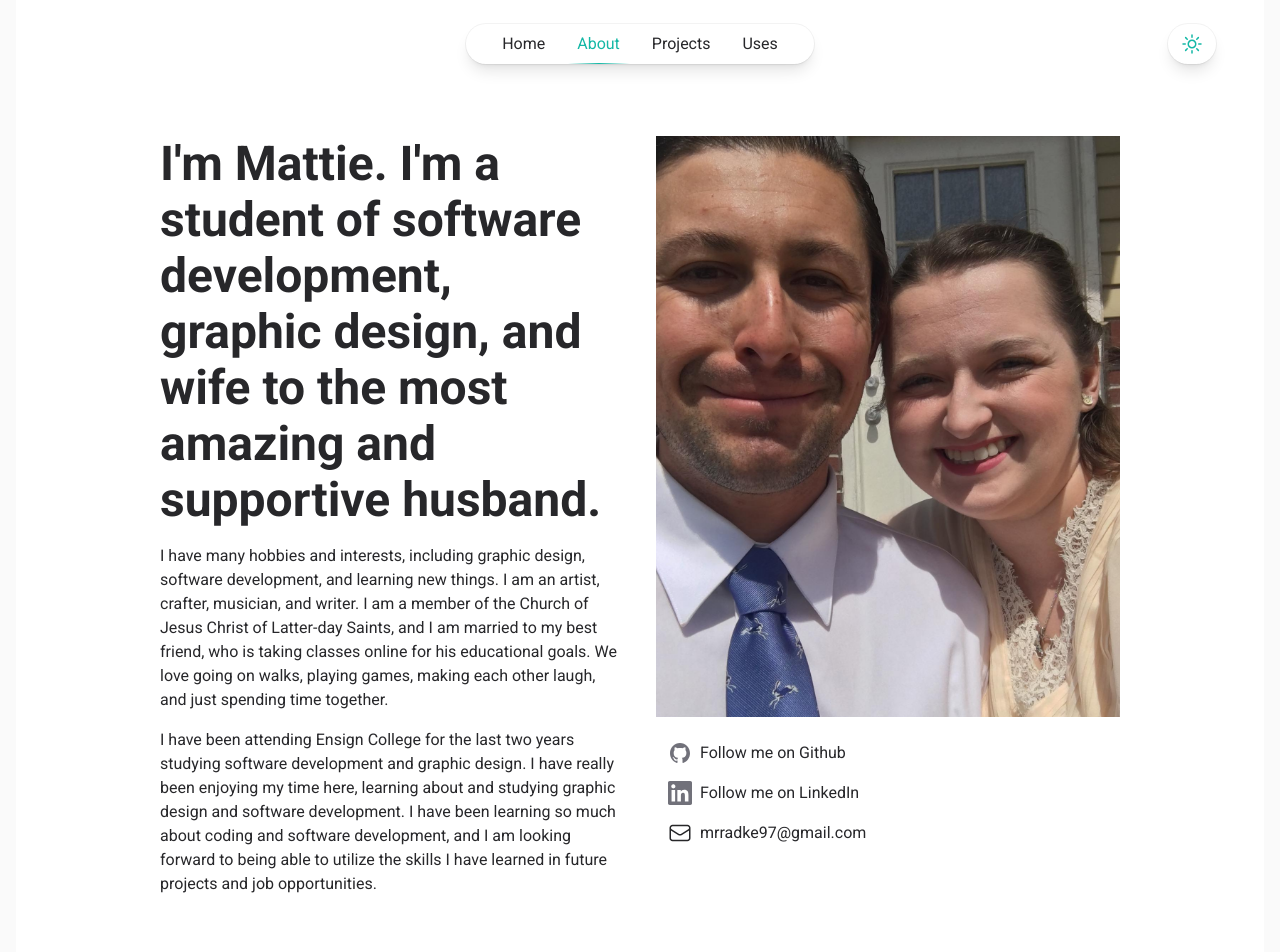
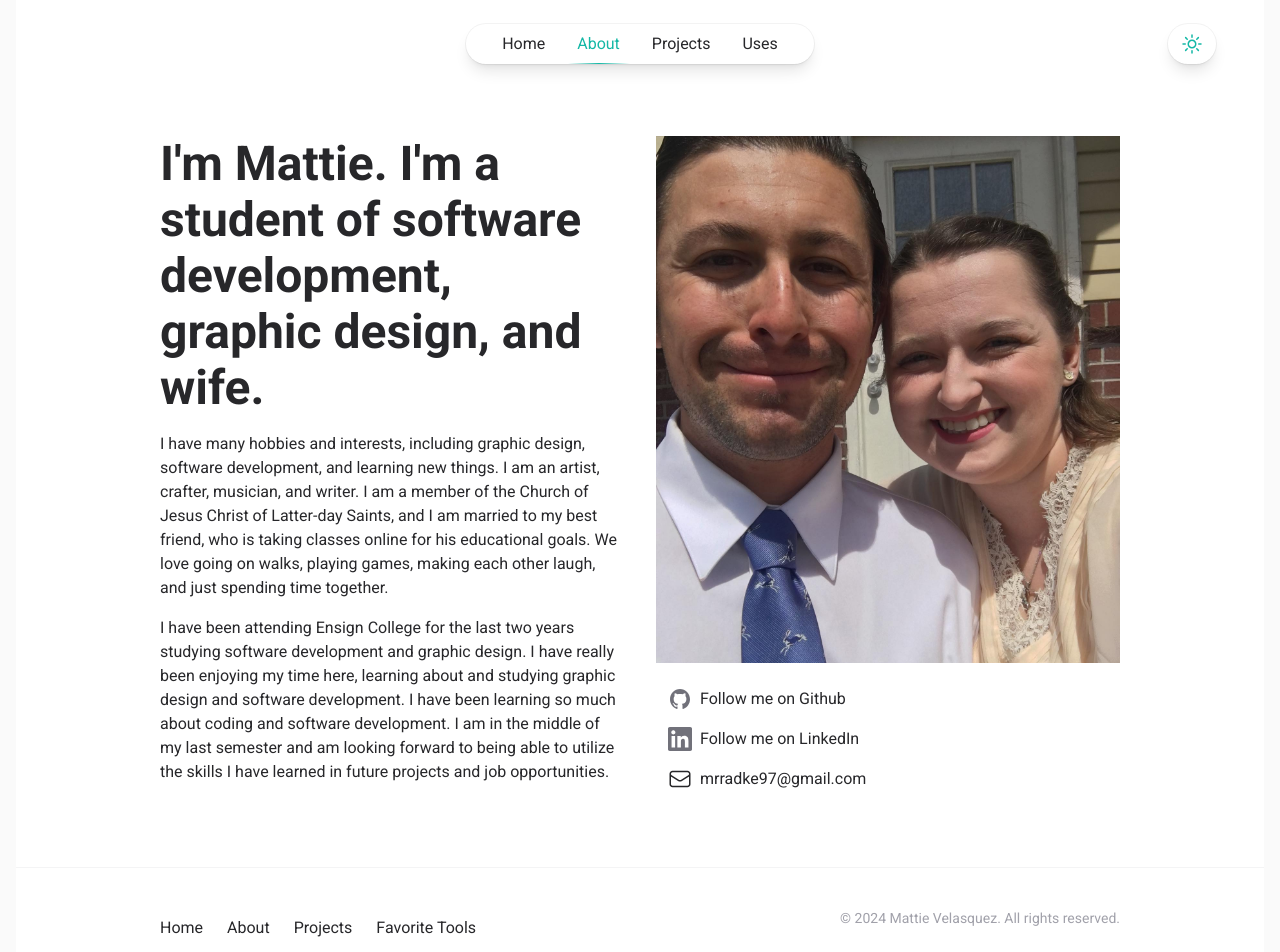
Before and after one commit to mattie-velasquez/mattie-velasquez.github.io, a Next.js app: page /about in a window 1280 px wide. Shown: the top 952 px of the page. Built offline with nearby package versions, Linux system fonts and the light colour scheme.

Commit message:
Portfolio updates

```diff
--- a/src/app/about/page.jsx
+++ b/src/app/about/page.jsx
@@ -14,13 +14,13 @@ export default function About() {
         {/* Left Section - Text */}
         <div className="w- full max-w-[464px] lg:">
           <h1 className=" text-zinc-800  dark:text-zinc-100 text-5xl leading-[56px] font-bold mb-4">
-            I'm Mattie. I'm a student of software development, graphic design, and wife to the most amazing and supportive husband.
+            I'm Mattie. I'm a student of software development, graphic design, and wife.
           </h1>
           <p className="text-zinc-800  dark:text-zinc-100 mb-4">
             I have many hobbies and interests, including graphic design, software development, and learning new things. I am an artist, crafter, musician, and writer. I am a member of the Church of Jesus Christ of Latter-day Saints, and I am married to my best friend, who is taking classes online for his educational goals. We love going on walks, playing games, making each other laugh, and just spending time together.
           </p>
           <p className="text-zinc-800  dark:text-zinc-100 mb-4">
-            I have been attending Ensign College for the last two years studying software development and graphic design. I have really been enjoying my time here, learning about and studying graphic design and software development. I have been learning so much about coding and software development, and I am looking forward to being able to utilize the skills I have learned in future projects and job opportunities.
+            I have been attending Ensign College for the last two years studying software development and graphic design. I have really been enjoying my time here, learning about and studying graphic design and software development. I have been learning so much about coding and software development. I am in the middle of my last semester and am looking forward to being able to utilize the skills I have learned in future projects and job opportunities.
           </p>
           {/* <p className="text-zinc-800  dark:text-zinc-100 mb-4"></p>
           <p className="text-zinc-800  dark:text-zinc-100 mb-4"></p> */}
--- a/src/app/projects/page.jsx
+++ b/src/app/projects/page.jsx
@@ -14,7 +14,7 @@ export default function Projects() {
           Welcome to my collection of projects. Please enjoy.
         </h1>
         <p className="text-zinc-600 dark:text-zinc400 leading-7">
-          Here you will find a collection of projects that I have worked on. Some are personal projects, some are professional projects, and some are projects that I have worked on with others. I hope you enjoy looking through them.
+          Here you will find a collection of projects that I have worked on, including this website. Some are personal projects, some are professional projects, and some are projects that I have worked on with others. I hope you enjoy looking through them.
         </p>
       </div>
       <ProjectCard projects={projectList} />
--- a/src/components/Data.jsx
+++ b/src/components/Data.jsx
@@ -2,9 +2,10 @@
 
 
 export const skills = [
-    { name: 'HTML', proficiency: 60, icon: '/SkillsWidget/html5.svg' },
-    { name: 'CSS', proficiency: 50, icon: '/SkillsWidget/css3.svg' },
-    { name: 'JavaScript', proficiency: 75, icon: '/SkillsWidget/javascript.svg' },
+    { name: 'HTML', proficiency: 60, icon: '/SkillsWidget/html5.svg'},
+    { name: 'CSS', proficiency: 50, icon: '/SkillsWidget/css3.svg'},
+    { name: 'JavaScript', proficiency: 75, icon: '/SkillsWidget/javascript.svg'},
+    { name: 'SwiftUI', proficiency: 30, icon: '/SkillsWidget/swiftui.png'}
   ];
 
 export const work = [
@@ -52,15 +53,15 @@ export const footerLinks = [
       url: '/projects',
     },
     {
-      title: 'Uses',
-      url: '/uses',
+      title: 'Favorite Tools',
+      url: '/favorite-tools',
     },
   ];
 
 export const navOptions = [
   { path: '/', label: 'Home' },
   { path: '/projects', label: 'Projects' },
-  { path: '/uses', label: 'Uses' },
+  { path: '/favorite-tools', label: 'Favorite Tools' },
   { path: '/about', label: 'About' },
   ];
 
@@ -158,4 +159,10 @@ export const projectList = [
     content: "A digital concert program for the Eagle Mountain Symphony Orchestra.",
     link: "https://eaglemountainsymphony.org/concerts/2023June/program.pdf",
   },
+{
+//     logo: "/ProjectCard/",
+    name: "My Portfolio",
+    content: "A link to the main page of my portfolio.",
+    link: "https://mattievelasquez.github.io",
+  }
 ];
```
Also changed, not shown: public/SkillsWidget/swiftui.png (added).
